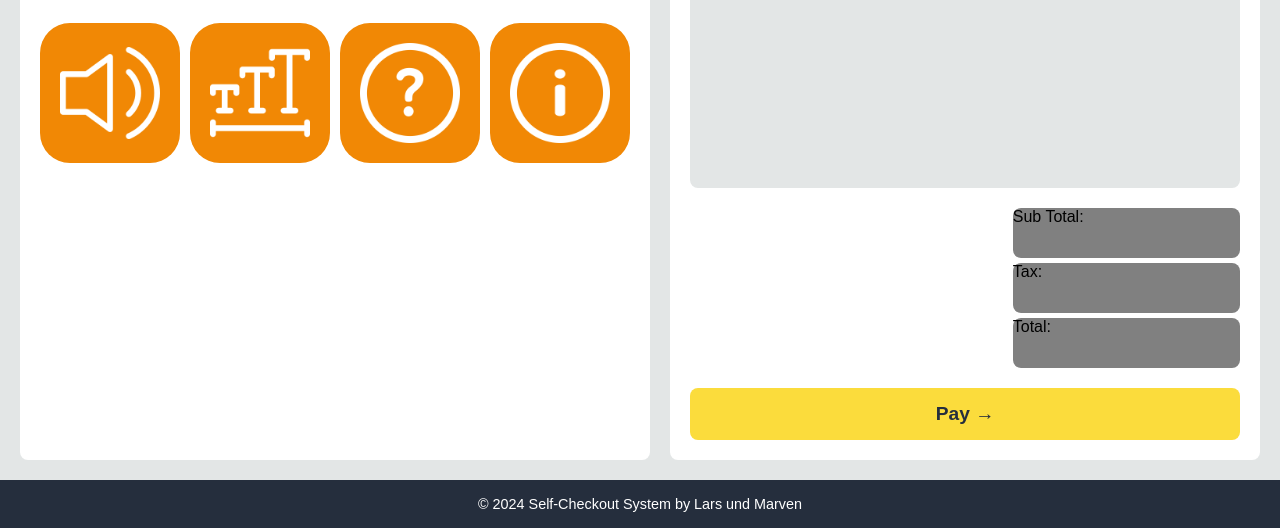
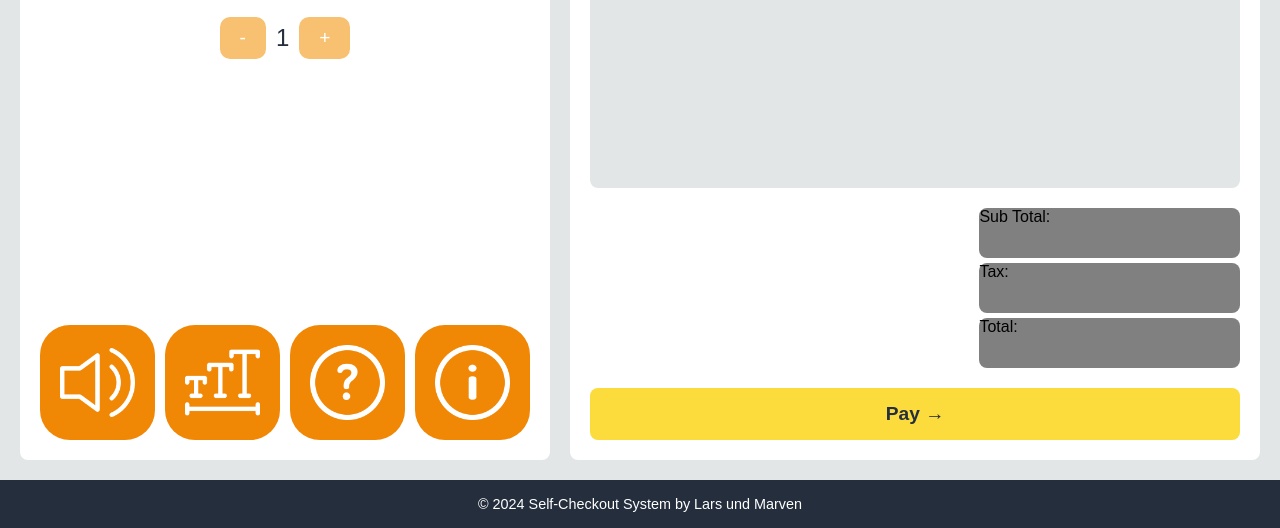
Before and after one commit to lzieger03/SelfCheckout-CoSE-WebProg, a plain HTML site: page frontend/index.html in a window 1280 px wide. Shown: the part 272-800 px from the top of the page. Drawn offline with Linux system fonts and the light colour scheme.

Commit message:
Updated CSS v3

```diff
--- a/frontend/index.html
+++ b/frontend/index.html
@@ -16,6 +16,7 @@
     <main>
         <!-- Linker Bereich mit Bild und Produktinformation -->
         <div id="left-section">
+            <div id="productOverview-container">
                 <div id="product-image">
                     <img src="apple.jpg" alt="Apple Image" />
                 </div>
@@ -27,6 +28,7 @@
                     <button class="quantity-btn">-</button>
                     <span class="quantity-display">1</span>
                     <button class="quantity-btn">+</button>
+                </div>
             </div>
             <div id="accessibility-controls">
                 <button class="accessibility-button" ><img src="/frontend/resources/screenReaderButton.png" class="accessibility-button-image"></button>
--- a/frontend/styles.css
+++ b/frontend/styles.css
@@ -40,10 +40,19 @@ main {
     background-color: white;
     color: #252E3D;
     padding: 20px;
+    display: grid;
+    grid-template-columns: auto;
+    grid-template-rows: auto auto;
+    align-items: center;
+    justify-content: center;
+    border-radius: 8px;
+}
+
+#productOverview-container {
+    grid-row: 1;
     display: flex;
     flex-direction: column;
     align-items: center;
-    border-radius: 8px;
 }
 
 #product-image img {
@@ -83,9 +92,10 @@ main {
 
 /*Accessibility Buttons in left section*/
 #accessibility-controls {
+    grid-row: 2;
     display: flex;
     flex-direction: row;
-    justify-content: space-between;
+    align-self: flex-end;
     gap: 10px;
     margin-top: 20px;
 }
@@ -112,8 +122,8 @@ main {
 }
 
 .accessibility-button-image {
-    max-width: 100px;
-    max-height: 100px;
+    max-width: 75px;
+    max-height: 75px;
     filter: invert();
 }
 
@@ -125,7 +135,6 @@ main {
     border-radius: 8px;
     display: flex;
     flex-direction: column;
-    justify-content: space-between;
 }
 
 #item-list {
@@ -151,6 +160,14 @@ main {
 }
 
 /* Bezahl-Button */
+#payment-button{
+    display: flex;
+    flex-direction: row;
+    align-self: flex-end;
+    width: 100%;
+}
+
+
 .pay-btn {
     background-color: #FBDC3C;
     color: #252E3D;
```
Lines whose indentation alone changed are shown as unchanged.
